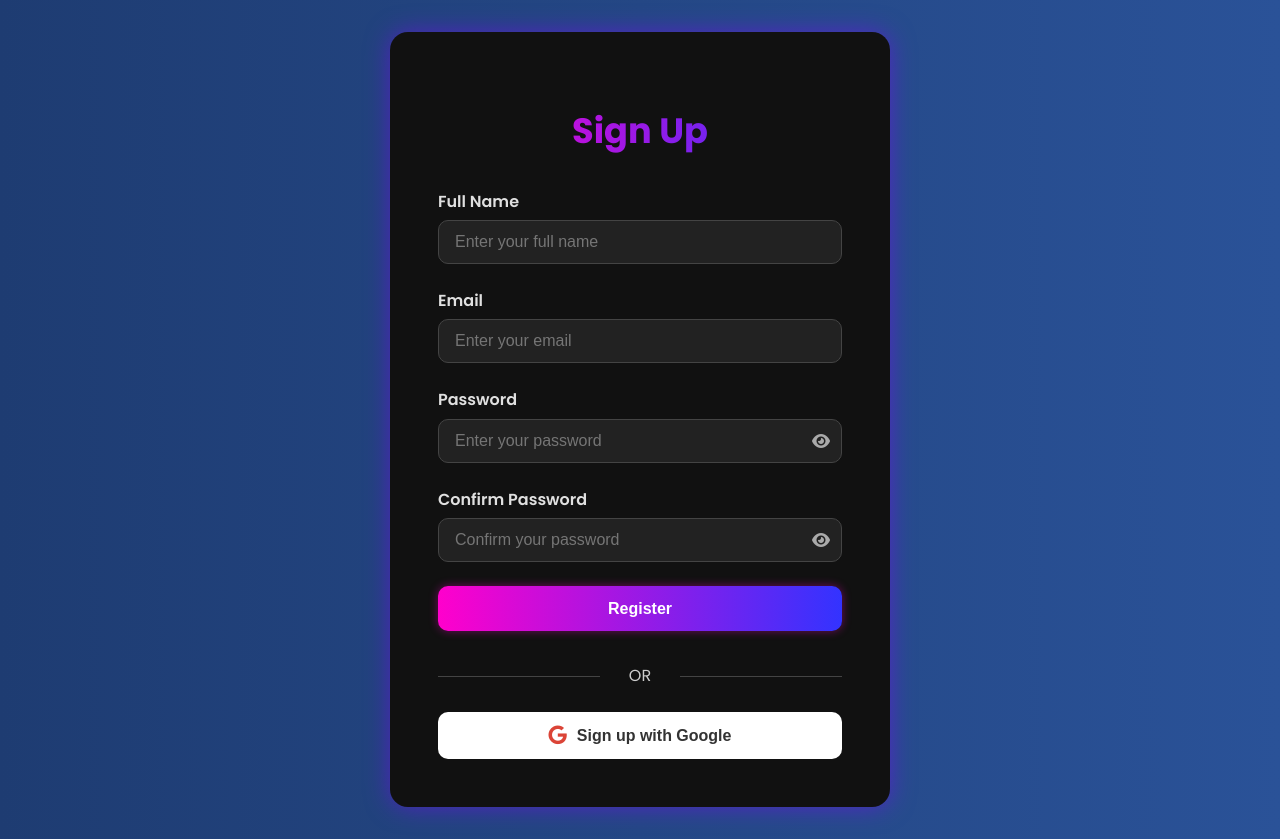
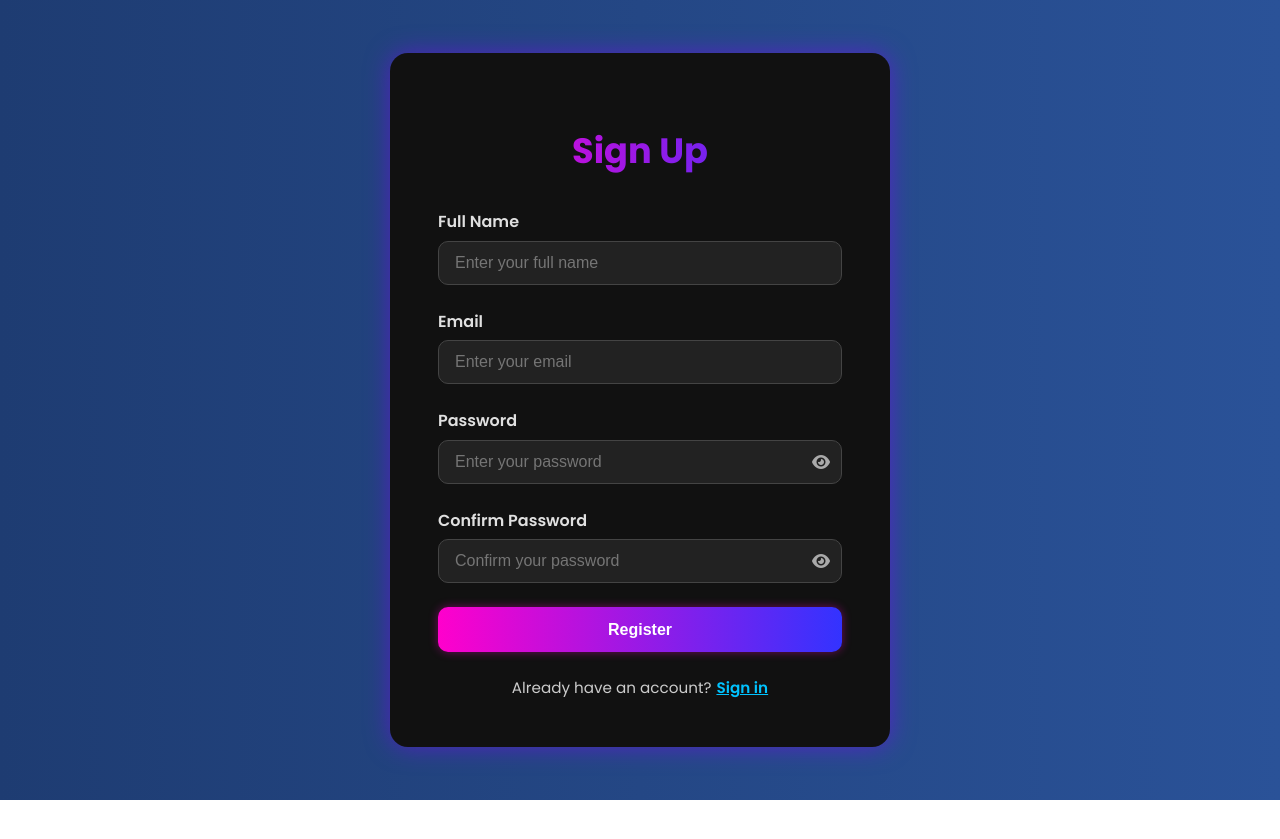
Before and after one commit to rajdipsaha-IIT-KGP/demo, a React (Vite) app in the folder frontend/: page / in a window 1280 px wide. After the commit the page ends 800 px from the top, so only its background shows below. Built offline with nearby package versions, Linux system fonts and the light colour scheme.

Commit message:
adding usenavigation and removed google sign up

```diff
--- a/frontend/package.json
+++ b/frontend/package.json
@@ -14,6 +14,7 @@
     "axios": "^1.10.0",
     "react": "^19.1.0",
     "react-dom": "^19.1.0",
+    "react-router-dom": "^7.6.2",
     "react-toastify": "^11.0.5"
   },
   "devDependencies": {
--- a/frontend/src/Pages/Signup.css
+++ b/frontend/src/Pages/Signup.css
@@ -175,3 +175,22 @@ body {
 .input-wrapper i:hover {
   color: #fff;
 }
+.signin-redirect {
+  text-align: center;
+  margin-top: 1.5rem;
+  font-size: 0.95rem;
+  color: #ccc;
+}
+
+.signin-redirect .signin-link {
+  color: #00c3ff;
+  cursor: pointer;
+  margin-left: 5px;
+  text-decoration: underline;
+  font-weight: 600;
+  transition: color 0.3s ease;
+}
+
+.signin-redirect .signin-link:hover {
+  color: #ffffff;
+}
--- a/frontend/src/Pages/Signup.jsx
+++ b/frontend/src/Pages/Signup.jsx
@@ -1,4 +1,5 @@
 import React, { useState } from 'react';
+import {useNavigate} from 'react-router-dom'
 import './Signup.css';
 import '@fortawesome/fontawesome-free/css/all.min.css';
 import axios from 'axios';
@@ -12,7 +13,7 @@ function Signup() {
   const [confirm, setConfirm] = useState('');
   const [showPassword, setShowPassword] = useState(false);
   const [showConfirm, setShowConfirm] = useState(false);
-
+let navigate = useNavigate()
   const handleSignUp = async (e) => {
     e.preventDefault();
 
@@ -123,13 +124,13 @@ function Signup() {
 
         <button type="submit" className="signup-button" onClick={handleSignUp}>Register</button>
 
-        <div className="divider">
-          <span>OR</span>
-        </div>
 
-        <button type="button" className="google-button">
-          <i className="fab fa-google"></i> Sign up with Google
-        </button>
+
+       <div className="signin-redirect">
+  <span>Already have an account?</span>
+  <span className="signin-link" onClick={() => navigate('/signin')}>Sign in</span>
+</div>
+
       </form>
 
       <ToastContainer position="top-center" autoClose={3000} />
```
Also changed, not shown: frontend/src/main.jsx (+10 -9 lines), frontend/src/Pages/Signin.jsx (added), 1 other file (tests, documents, lock files or other folders).
